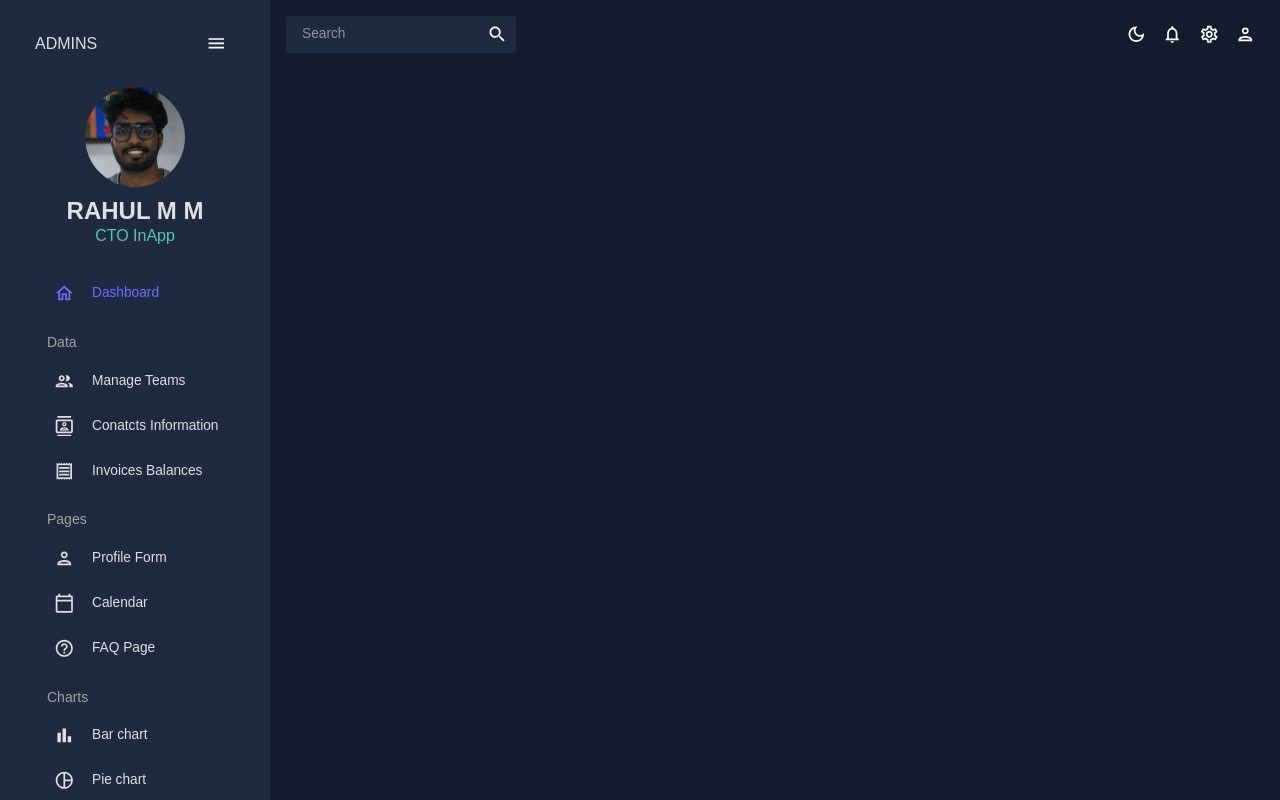
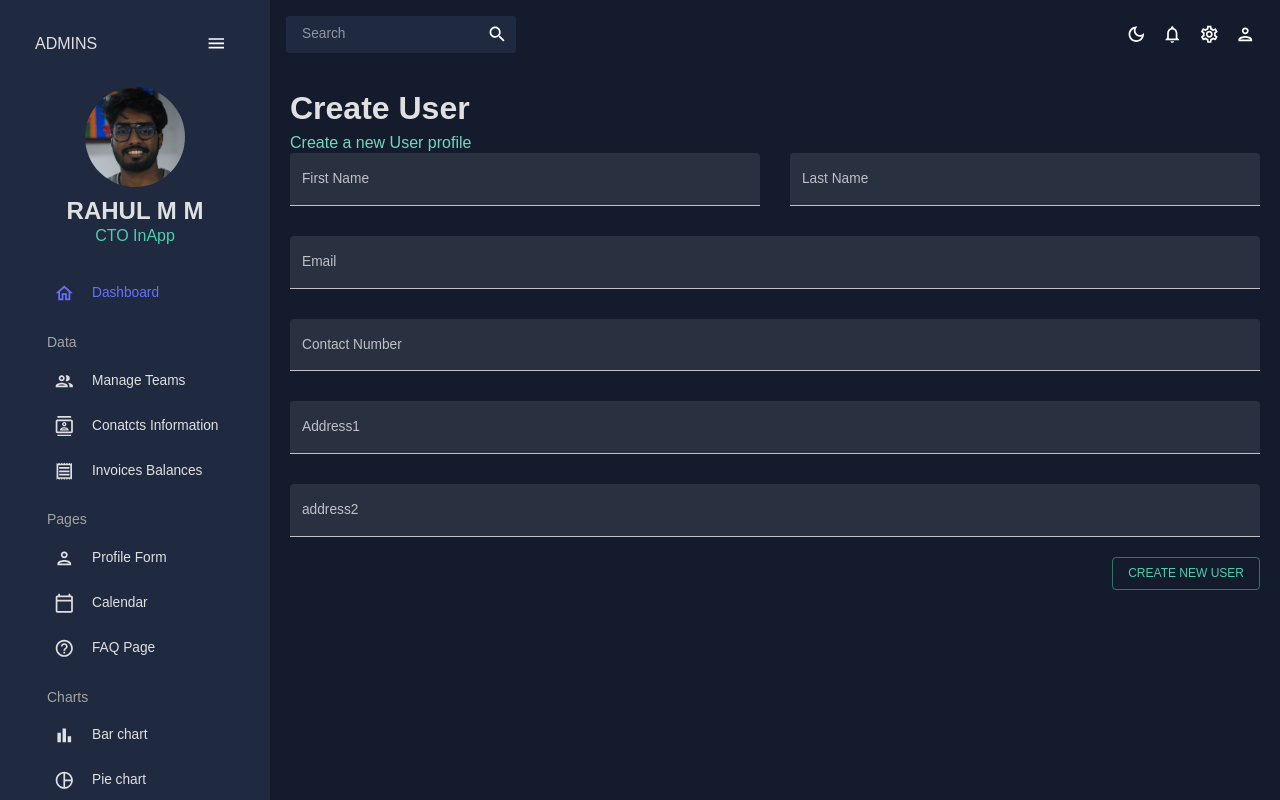
Before and after one commit to Rahulmm7/React-Admin-Dashboard-App, a React (Create React App) app: page /form in a window 1280 px wide. Built offline with nearby package versions, Linux system fonts and the light colour scheme.

Commit message:
Completed profile form UI

```diff
--- a/src/App.js
+++ b/src/App.js
@@ -1,37 +1,36 @@
 import Topbar from "./scenes/global/Topbar";
 import { CssBaseline, ThemeProvider } from "@mui/material";
 import { ColorModeContext, useMode } from "./theme";
-import Dashboard from './scenes/dashboard/Dashboard';
-import { Route,Routes } from "react-router-dom";
-import Sidebar from './scenes/global/Sidebar'
-import Team from './scenes/team'
-import Invoices from './scenes/invoices'
-import Contacts from './scenes/contacts'
+import Dashboard from "./scenes/dashboard/Dashboard";
+import { Route, Routes } from "react-router-dom";
+import Sidebar from "./scenes/global/Sidebar";
+import Team from "./scenes/team";
+import Invoices from "./scenes/invoices";
+import Contacts from "./scenes/contacts";
 // import Bar from './scenes/bar'
-// import Form from './scenes/form'
+import Form from "./scenes/form";
 // import Line from './scenes/line'
 // import Pie from './scenes/pie'
 // import FAQ from './scenes/faq'
 // import Geography from './scenes/Geography'
 
 function App() {
-
   const [theme, colorMode] = useMode();
   return (
     <ColorModeContext.Provider value={colorMode}>
       <ThemeProvider theme={theme}>
-        <CssBaseline/>
+        <CssBaseline />
         <div className="app">
-      <Sidebar/>
+          <Sidebar />
           <main className="content">
-        <Topbar/>
+            <Topbar />
             <Routes>
-          <Route path="/" element={<Dashboard/>}/>
-           <Route path="/team" element={<Team/>}/>
-          <Route path="/contacts" element={<Contacts/>}/>
-          <Route path="/invoices" element={<Invoices/>}/>
+              <Route path="/" element={<Dashboard />} />
+              <Route path="/team" element={<Team />} />
+              <Route path="/contacts" element={<Contacts />} />
+              <Route path="/invoices" element={<Invoices />} />
               {/* <Route path="/bar" element={<Bar/>}/> */}
-          {/* <Route path="/form" element={<Form/>}/> */}
+              <Route path="/form" element={<Form />} />
               {/* <Route path="/line" element={<Line/>}/> */}
               {/* <Route path="/pie" element={<Pie/>}/> */}
               {/* <Route path="/faq" element={<FAQ/>}/> */}
--- /dev/null
+++ b/src/scenes/form/index.js
@@ -0,0 +1,150 @@
+import { Box, Button, TextField } from "@mui/material";
+import { Formik } from "formik";
+import * as yup from "yup";
+import useMediaQuery from "@mui/material/useMediaQuery";
+import Header from "../../components/Header";
+
+const initialValues = {
+  firstName: "",
+  lastName: "",
+  email: "",
+  contact: "",
+  address1: "",
+  address2: "",
+};
+const phoneRegExp =
+  /^((\+[1-9]{1,4}[ -]?)|(\([0-9]{2,3}\)[ -]?)|([0-9]{2,4})[ -]?)*?[0-9]{3,4}[ -]?[0-9]{3,4}$/;
+
+const userSchema = yup.object().shape({
+  firstName: yup.string().required("Field Required"),
+  lastName: yup.string().required("Field Required"),
+  email: yup.string().email("Invalid Email").required("Field Required"),
+  contact: yup
+    .string()
+    .matches(phoneRegExp, "Invalid phone number")
+    .required("Field Required"),
+  address1: yup.string().required("Field Required"),
+  address2: yup.string().required("Field Required"),
+});
+
+const Form = () => {
+  const isNonMobile = useMediaQuery("(min-width:60px)");
+  const handleFormSubmit = (values) => {
+    console.log(values);
+  };
+
+  return (
+    <Box m="20px">
+      <Header title={"Create User"} subtitle={"Create a new User profile"} />
+      <Formik
+        onSubmit={handleFormSubmit}
+        initialValues={initialValues}
+        validationSchema={userSchema}
+      >
+        {({
+          values,
+          errors,
+          touched,
+          handleBlur,
+          handleChange,
+          handleSubmit,
+        }) => (
+          <form onSubmit={handleSubmit}>
+            <Box
+              display="grid"
+              gap="30px"
+              gridTemplateColumns="repeat(4,minmax(0,1fr))"
+              sx={{
+                "& > div": { gridColumn: isNonMobile ? undefined : "span 4" },
+              }}
+            >
+              <TextField
+                fullWidth
+                variant="filled"
+                type="text"
+                label="First Name"
+                onBlur={handleBlur}
+                onChange={handleChange}
+                value={values.firstName}
+                name="firstName"
+                error={!!touched.firstName && !!errors.firstName}
+                helperText={touched.firstName && errors.firstName}
+                sx={{gridColumn : "span 2"}}
+              />
+              <TextField
+                fullWidth
+                variant="filled"
+                type="text"
+                label="Last Name"
+                onBlur={handleBlur}
+                onChange={handleChange}
+                value={values.lastName}
+                name="lastName"
+                error={!!touched.lastName && !!errors.lastName}
+                helperText={touched.lastName && errors.lastName}
+                sx={{gridColumn : "span 2"}}
+              />
+              <TextField
+                fullWidth
+                variant="filled"
+                type="text"
+                label="Email"
+                onBlur={handleBlur}
+                onChange={handleChange}
+                value={values.email}
+                name="email"
+                error={!!touched.email && !!errors.email}
+                helperText={touched.email && errors.email}
+                sx={{gridColumn : "span 4"}}
+              />
+              <TextField
+                fullWidth
+                variant="filled"
+                type="text"
+                label="Contact Number"
+                onBlur={handleBlur}
+                onChange={handleChange}
+                value={values.contact}
+                name="contact"
+                error={!!touched.contact && !!errors.contact}
+                helperText={touched.contact && errors.contact}
+                sx={{gridColumn : "span 4"}}
+              />
+              <TextField
+                fullWidth
+                variant="filled"
+                type="text"
+                label="Address1"
+                onBlur={handleBlur}
+                onChange={handleChange}
+                value={values.address1}
+                name="address1"
+                error={!!touched.address1 && !!errors.address1}
+                helperText={touched.address1 && errors.address1}
+                sx={{gridColumn : "span 4"}}
+              />
+              <TextField
+                fullWidth
+                variant="filled"
+                type="text"
+                label="address2"
+                onBlur={handleBlur}
+                onChange={handleChange}
+                value={values.address2}
+                name="address2"
+                error={!!touched.address2 && !!errors.address2}
+                helperText={touched.address2 && errors.address2}
+                sx={{gridColumn : "span 4"}}
+              />
+            </Box>
+            <Box display="flex" justifyContent="end" mt="20px" >
+                <Button type="submit" color="secondary" variant="outlined">Create New User</Button>
+            </Box>
+          </form>
+        )}
+      </Formik>
+    </Box>
+  );
+};
+
+export default Form;
```
Lines whose indentation alone changed are shown as unchanged.
